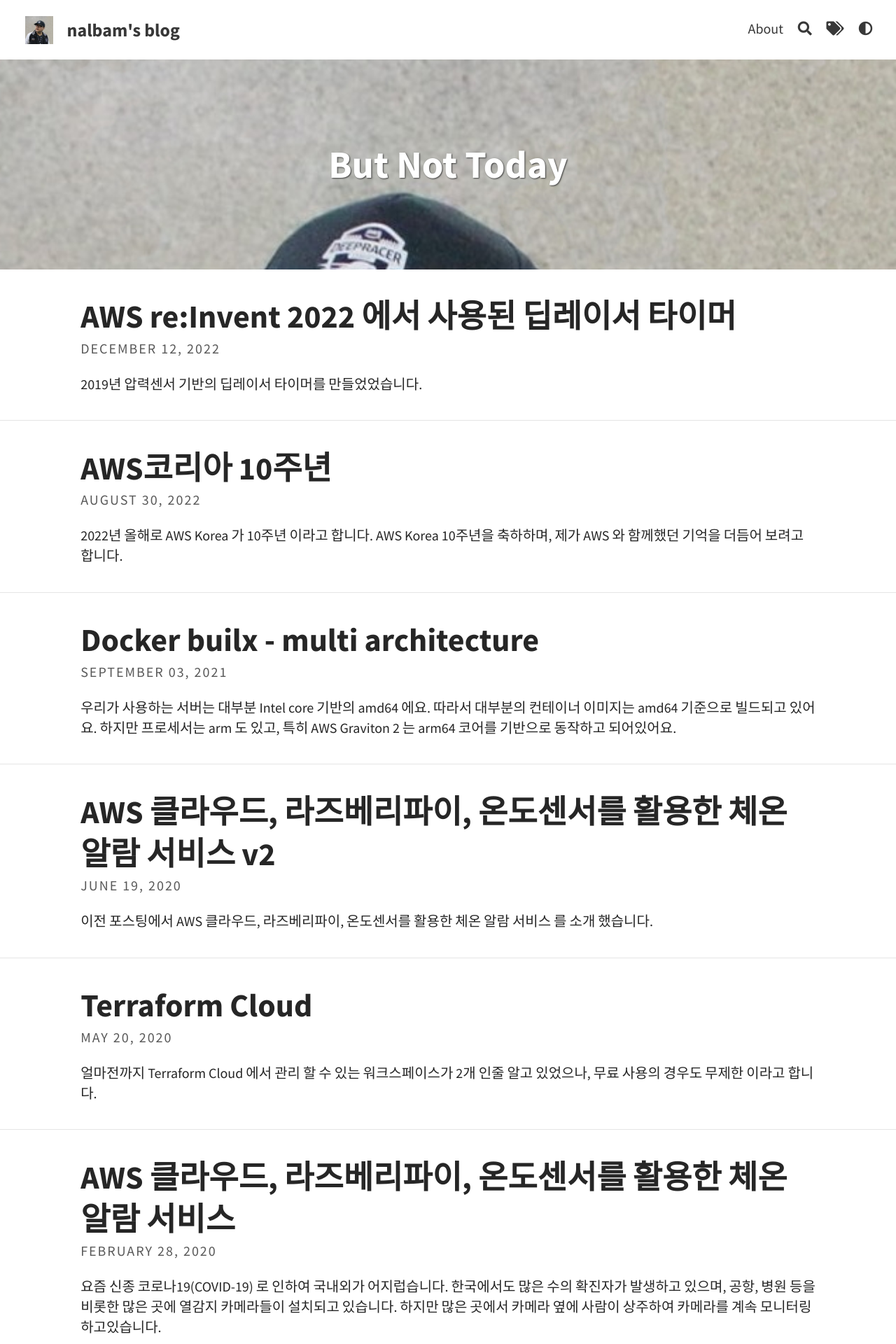
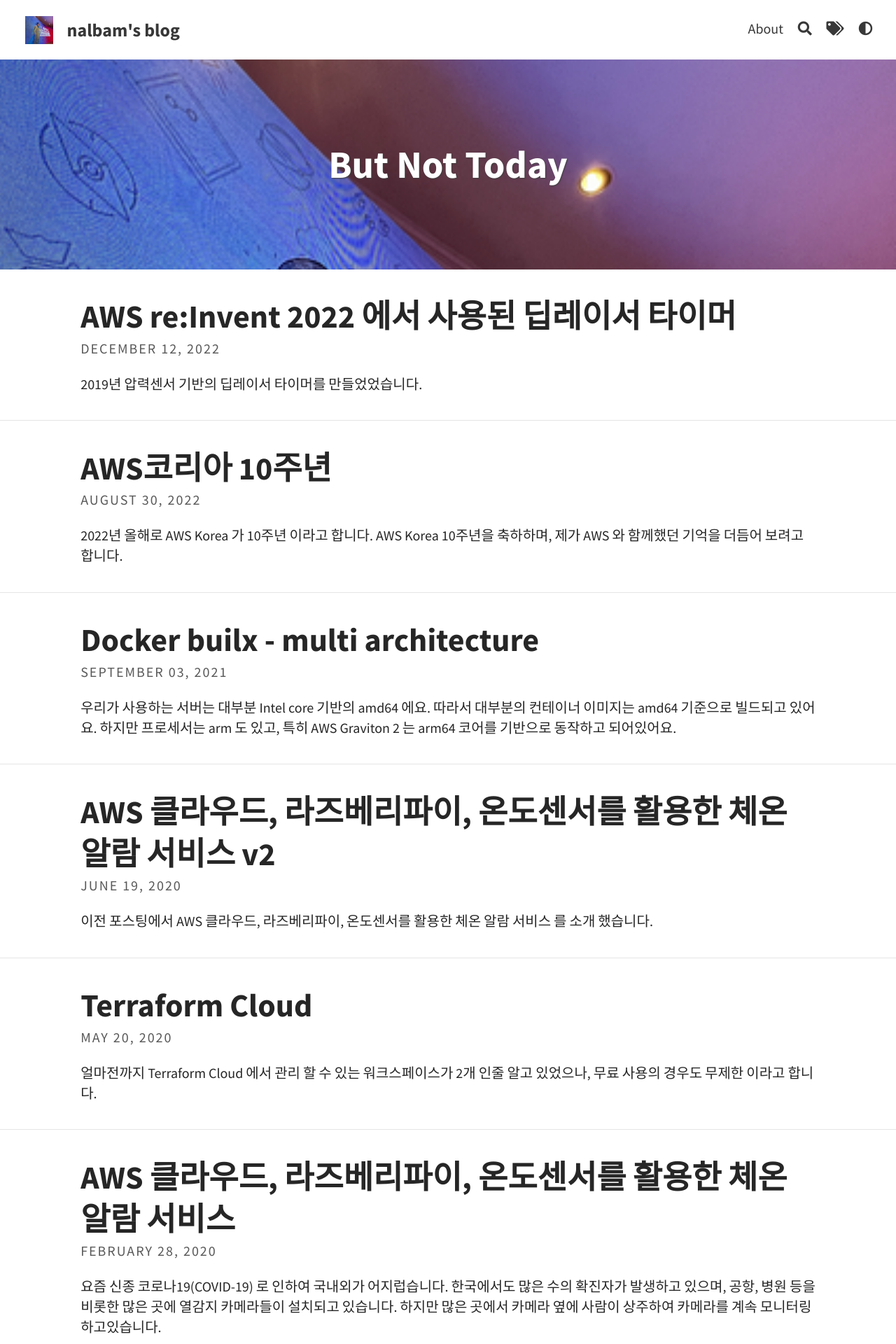
Before and after one commit to nalbam/nalbam.github.io, a Jekyll site: the page built from index.html, in a window 1280 px wide. Shown: the top 1920 px of the page at 70% size. Built offline with Jekyll 4.4.1, drawn with Linux system fonts in a browser that asks for light colours; the list of posts is cut into pages by our own code.

Commit message:
add nalbam-2022.png

```diff
--- a/_config.yml
+++ b/_config.yml
@@ -5,12 +5,12 @@
 # THEME-SPECIFIC CONFIGURATION
 title: "nalbam's blog"
 description: "Well, here it is"
-avatar: assets/images/nalbam-2020.jpg
+avatar: assets/images/nalbam-2022.png
 favicon: assets/images/favicon.ico
 
 # Header and footer text
 header_text: But Not Today
-header_feature_image: assets/images/nalbam-2020.jpg
+header_feature_image: assets/images/nalbam-2022.png
 footer_text: >
   Powered by <a href="https://jekyllrb.com/">Jekyll</a> with <a href="https://github.com/sylhare/Type-on-Strap">Type on Strap</a>
 
--- a/_data/authors.yml
+++ b/_data/authors.yml
@@ -1,6 +1,6 @@
 nalbam:
   name: nalbam
-  avatar: "assets/images/nalbam-2020.jpg"
+  avatar: "assets/images/nalbam-2022.png"
   url: "https://github.com/nalbam"
 unknown:
   name: Unknown
```
Also changed, not shown: _posts/2022-08-30-awskorea-10th.md (+2 -2 lines), assets/images/nalbam-2022.png (added).
